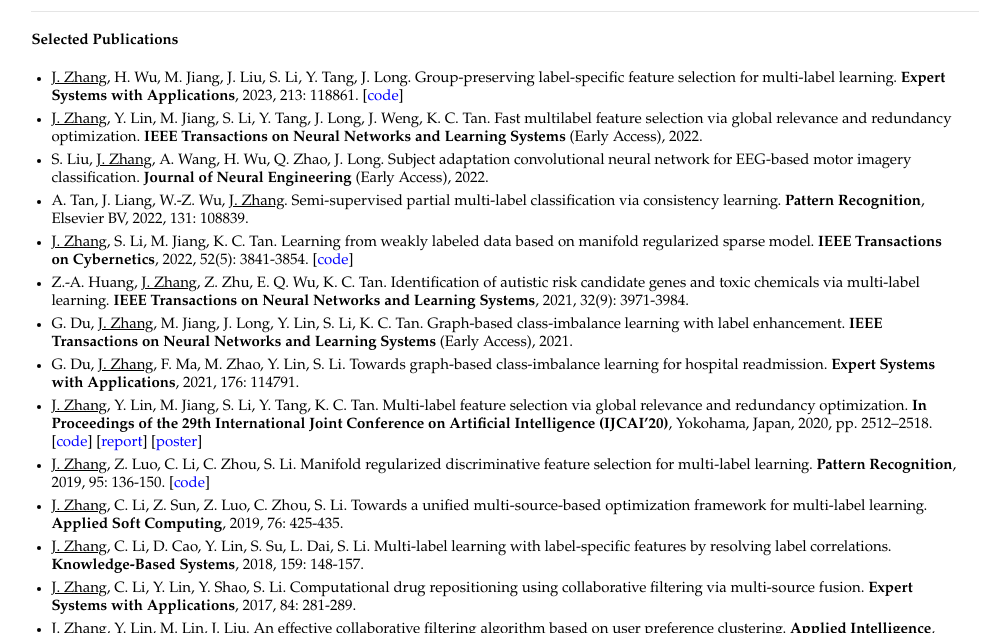
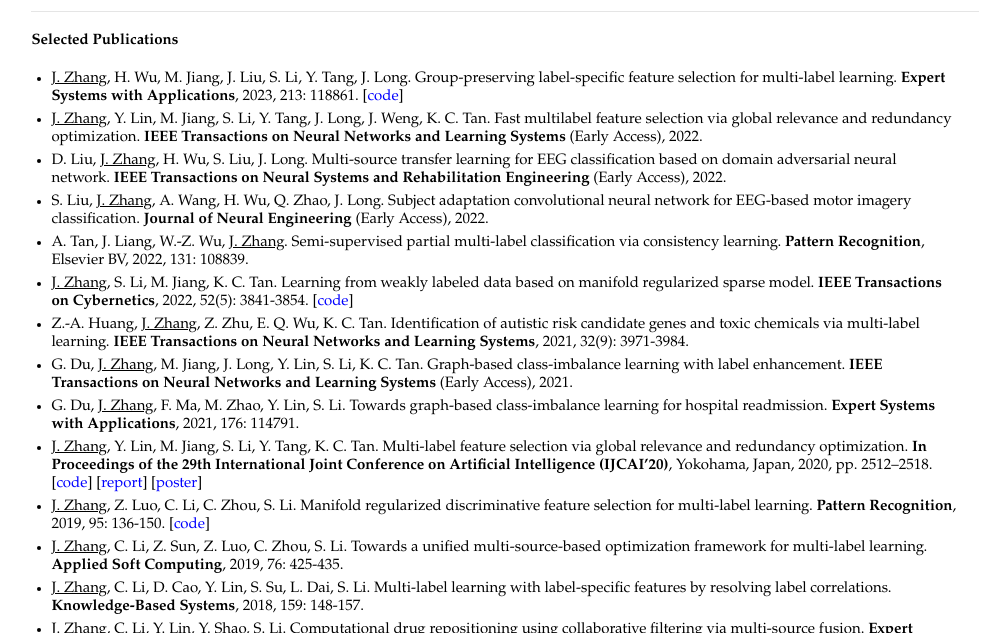
Before and after one commit to jiazhang-ml/jiazhang-ml.github.io, a Jekyll site: the page built from index.md, in a window 1280 px wide and 900 px high, cut to the strip 267-900 px from the top of the window. Shown: the whole strip, without its empty margins (135-1122 px from the left). Built offline with Jekyll 4.4.1, drawn with Linux system fonts in a browser that asks for light colours.

Commit message:
Update index.md

```diff
--- a/index.md
+++ b/index.md
@@ -19,6 +19,7 @@ I received the Ph.D. degree from the School of Informatics, Xiamen University, X
 
 * <u>J. Zhang</u>, H. Wu, M. Jiang, J. Liu, S. Li, Y. Tang, J. Long. Group-preserving label-specific feature selection for multi-label learning. **Expert Systems with Applications**, 2023, 213: 118861. [[code](https://codeocean.com/capsule/1281687/tree/v1)]
 * <u>J. Zhang</u>, Y. Lin, M. Jiang, S. Li, Y. Tang, J. Long, J. Weng, K. C. Tan. Fast multilabel feature selection via global relevance and redundancy optimization. **IEEE Transactions on Neural Networks and Learning Systems** (Early Access), 2022.
+* D. Liu, <u>J. Zhang</u>, H. Wu, S. Liu, J. Long. Multi-source transfer learning for EEG classification based on domain adversarial neural network. **IEEE Transactions on Neural Systems and Rehabilitation Engineering** (Early Access), 2022.
 * S. Liu, <u>J. Zhang</u>, A. Wang, H. Wu,  Q. Zhao, J. Long. Subject adaptation convolutional neural network for EEG-based motor imagery classification. **Journal of Neural Engineering** (Early Access), 2022.
 * A. Tan, J. Liang, W.-Z. Wu, <u>J. Zhang</u>. Semi-supervised partial multi-label classification via consistency learning. **Pattern Recognition**, Elsevier BV, 2022, 131: 108839.
 * <u>J. Zhang</u>, S. Li, M. Jiang, K. C. Tan. Learning from weakly labeled data based on manifold regularized sparse model. **IEEE Transactions on Cybernetics**, 2022, 52(5): 3841-3854. [[code](MSWL-master.zip)]
```
